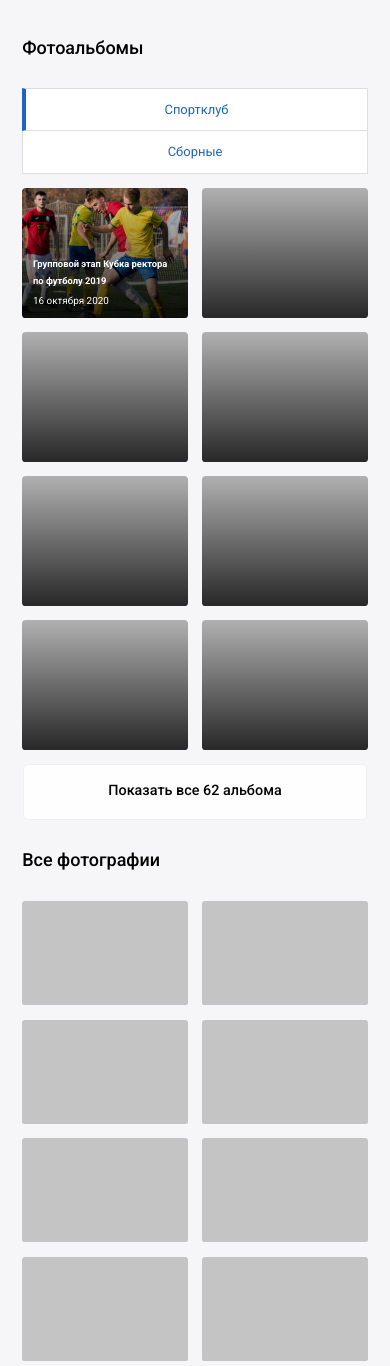
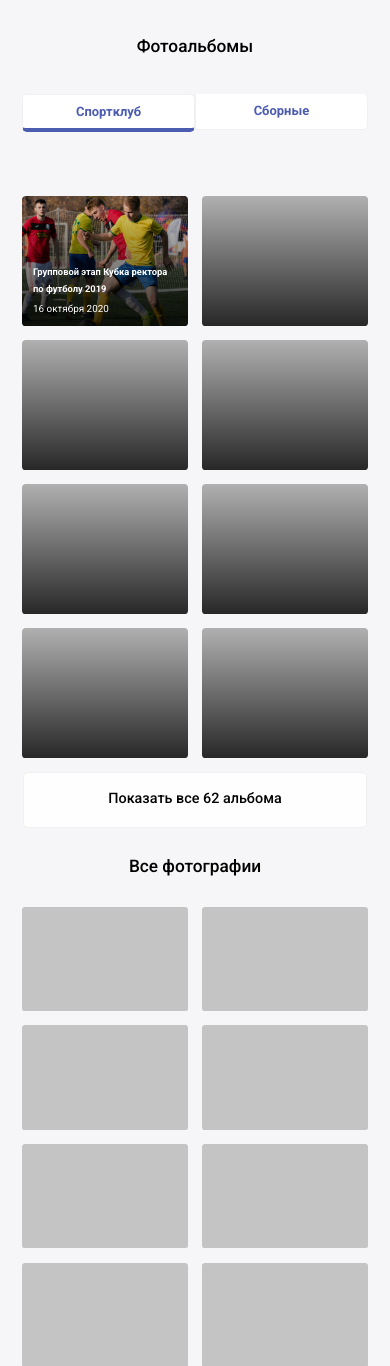
Before and after one commit to Danielatonge/SportClubProject, a Flask app: a page that uses templates/медиа/page 1.html in a window 390 px wide. Shown: the part 196-1562 px from the top of the page. Run offline with Flask 2, Linux system fonts and the light colour scheme; some libraries are stand-ins or nearby versions.

Commit message:
Responsive & styling for all Meana pages done

```diff
--- a/static/css/style.css
+++ b/static/css/style.css
@@ -91,8 +91,8 @@ header {
   font-family: Roboto;
   font-style: normal;
   font-weight: 500;
-  font-size: 1.25rem;
-  line-height: 1.75rem;
+  font-size: 1.2rem;
+  line-height: 1.6rem;
   padding-top: 1.875rem;
 
   color: #000000;
@@ -519,36 +519,50 @@ a.header-icons {
 /* Sections Pages */
 .outer-navigation .list-group-item.active {
   background-color: #fff;
-  border-color: rgba(0, 0, 0, 0.125);
-  border-left: 4px solid #1d66c1;
+  border-color: #f0f0f0;
+  border-left: 4px solid #4c5cb0;
+  border-top-left-radius: 5px;
+  border-bottom-left-radius: 5px;
 }
 
 .text-blue {
-  color: #1d66c1;
-}
-
+  color: #4c5cb0;
+}
+
+.list-group-item,
 .list-group-item.list-group-item-action {
-  color: #1d66c1;
+  color: #4c5cb0;
+  background-color: white;
+  font-weight: bold;
 }
 
 .outer-navigation .list-group-item.list-group-item-action:hover {
-  color: #1d66c1;
-  border-left: 4px solid #1d66c1;
+  color: #4c5cb0;
+  border-left: 4px solid #4c5cb0;
 }
 
 .inner-navigation.list-group {
   flex-direction: row;
 }
 
-.inner-navigation .list-group-item.active {
+.inner-navigation .list-group-item {
+  border-top-right-radius: 5px;
+  border-bottom-right-radius: 5px;
+}
+
+.inner-navigation .list-group-item:first-child,
+.outer-navigation .list-group-item {
+  border-top-left-radius: 5px;
+  border-bottom-left-radius: 5px;
+}
+
+.inner-navigation .list-group-item.active,
+.inner-navigation .list-group-item.list-group-item-action:hover {
   background-color: #fff;
-  border-color: rgba(0, 0, 0, 0.125);
-  border-bottom: 4px solid #1d66c1;
-}
-
-.inner-navigation .list-group-item.list-group-item-action:hover {
-  color: #1d66c1;
-  border-bottom: 4px solid #1d66c1;
+  border-color: #f0f0f0;
+  border-bottom: 4px solid #4c5cb0;
+  color: #4c5cb0;
+  font-weight: bold;
 }
 
 .football-img {
@@ -1362,13 +1376,14 @@ nav.navbar.horizontal-bar-2 {
   border-radius: 0.25rem;
 }
 
-.list-group-item:last-child,
+/* .list-group-item:last-child,
 .list-group-item:first-child {
   border-radius: 0;
-}
+} */
 
 .list-group-item {
   margin-bottom: 0;
+  border-color: #f0f0f0;
 }
 
 .sticky {
--- a/static/scss/_base.scss
+++ b/static/scss/_base.scss
@@ -1,6 +1,11 @@
 .h3,
 h3 {
   font-size: 1.5rem;
+}
+
+a,
+a:hover {
+  text-decoration: none;
 }
 
 @media (max-width: 576px) {
--- a/static/scss/index.scss
+++ b/static/scss/index.scss
@@ -1,5 +1,9 @@
 @import "colors";
 @import "base";
+
+/*_____________________________
+ Styles for Главная/page2
+*/
 
 .page-content {
   background-color: $bg-color;
@@ -282,7 +286,10 @@
   }
 }
 
-// Styles for Главная/page1
+/*_____________________________
+ Styles for Главная/page1
+*/
+
 .home {
   .main-card {
     .text-muted {
@@ -290,3 +297,58 @@
     }
   }
 }
+
+/*_____________________________
+ Styles for медиа pages
+*/
+
+.albums {
+  @media (max-width: 768px) {
+    .media-sort {
+      display: none;
+    }
+    .sub-title {
+      text-align: center;
+    }
+  }
+
+  .inner-navigation {
+    display: none;
+    .list-group-item:first-child {
+      border-top-left-radius: 5px;
+      border-bottom-left-radius: 5px;
+    }
+    .list-group-item:last-child {
+      border-top-right-radius: 5px;
+      border-bottom-right-radius: 5px;
+    }
+    a {
+      color: $blue-variant;
+    }
+  }
+
+  @media (max-width: 768px) {
+    .outer-navigation {
+      display: none;
+    }
+    .inner-navigation {
+      display: flex;
+    }
+  }
+
+  .last-gallery-button:last-child {
+    margin: 0 auto;
+    width: 32%;
+
+    @media (max-width: 768px) {
+      width: 50%;
+    }
+    @media (max-width: 576px) {
+      width: 100%;
+      margin: auto 8px;
+      padding: unset;
+      padding-top: 0.8rem;
+      // padding-bottom: 0.8rem;
+    }
+  }
+}
--- a/templates/медиа/page 1.html
+++ b/templates/медиа/page 1.html
@@ -1,19 +1,22 @@
-{% extends "layout.html" %}
-
-{% block content %}
+{% extends "layout.html" %} {% block content %}
 <!-- Albums -->
 <div class="body-colour">
-        <div class="container">
+  <div class="container albums">
     <div class="row mr-0 ml-0">
-                <div class="col-6">
+      <div class="col-md-6">
         <p class="sub-title">Фотоальбомы</p>
       </div>
-                <div class="col-6 text-right media-sort">
+      <div class="col-md-6 text-right media-sort">
         <div class="dropdown">
           <i class="d-none d-sm-inline">Сортировать </i>
-                        <button class="d-none d-sm-inline btn btn-sort dropdown-toggle" type="button"
+          <button
+            class="d-none d-sm-inline btn btn-sort dropdown-toggle"
+            type="button"
             id="dropdownMenuButton"
-                                data-toggle="dropdown" aria-haspopup="true" aria-expanded="false">
+            data-toggle="dropdown"
+            aria-haspopup="true"
+            aria-expanded="false"
+          >
             по популярности
           </button>
           <div class="dropdown-menu" aria-labelledby="dropdownMenuButton">
@@ -26,29 +29,57 @@
     <div class="row mr-0 ml-0">
       <div class="col-12 col-md-3">
         <div class="outer-navigation list-group text-center text-blue">
-                        <a href="#" class="list-group-item list-group-item-action active"
-                           aria-current="true">Спортклуб</a>
+          <a
+            href="#"
+            class="list-group-item list-group-item-action active"
+            aria-current="true"
+            >Спортклуб</a
+          >
           <a href="#" class="list-group-item list-group-item-action">Сборные</a>
         </div>
       </div>
+
+      <div
+        class="
+          mx-2
+          mb-4
+          row
+          w-100
+          inner-navigation
+          list-group
+          text-center text-blue
+        "
+      >
+        <div class="col-6 list-group-item list-group-item-action active">
+          <a href="#" class="" aria-current="true">Спортклуб</a>
+        </div>
+        <div class="col-6 list-group-item list-group-item-action">
+          <a href="#" class="">Сборные</a>
+        </div>
+      </div>
+
       <div class="col-12 col-md-9 p-0">
         <div class="row">
-                        <div class="col-lg-3 col-md-4 col-6 ">
+          <div class="col-lg-3 col-md-4 col-6">
             <a href="">
               <div class="img-gradient">
-                                    <img class="card-img-top" src="/static/images/Rectangle 79.png">
+                <img
+                  class="card-img-top"
+                  src="/static/images/Rectangle 79.png"
+                />
               </div>
               <div class="card-img-overlay d-flex flex-column">
-                                    <h5 class="media-card-overlay-title mt-auto">Групповой этап
-                                        Кубка ректора по футболу 2019</h5>
+                <h5 class="media-card-overlay-title mt-auto">
+                  Групповой этап Кубка ректора по футболу 2019
+                </h5>
                 <i class="card-overlay-hashtag">16 октября 2020</i>
               </div>
             </a>
           </div>
-                        <div class="col-lg-3 col-md-4 col-6 ">
+          <div class="col-lg-3 col-md-4 col-6">
             <a href="">
               <div class="img-gradient">
-                                    <img class="card-img-top" src="/static/images/image-box.png">
+                <img class="card-img-top" src="/static/images/image-box.png" />
               </div>
               <div class="card-img-overlay d-flex flex-column">
                 <h5 class="media-card-overlay-title mt-auto"></h5>
```
Also changed, not shown: other parts of static/css/style.css (+14 -14 lines), other parts of templates/медиа/page 1.html (+47 -39 lines), static/css/index.css. Lines whose indentation alone changed are shown as unchanged.
